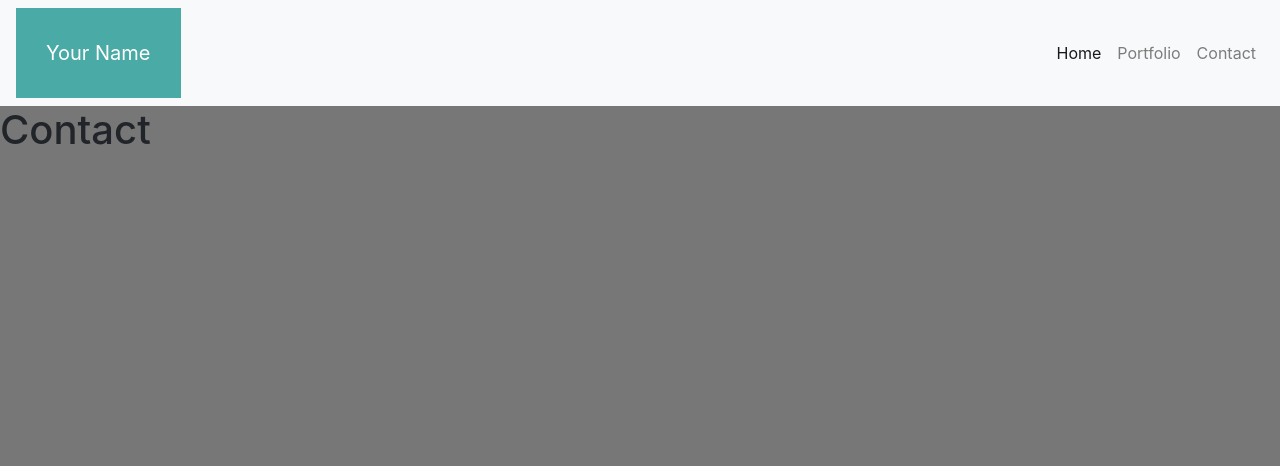
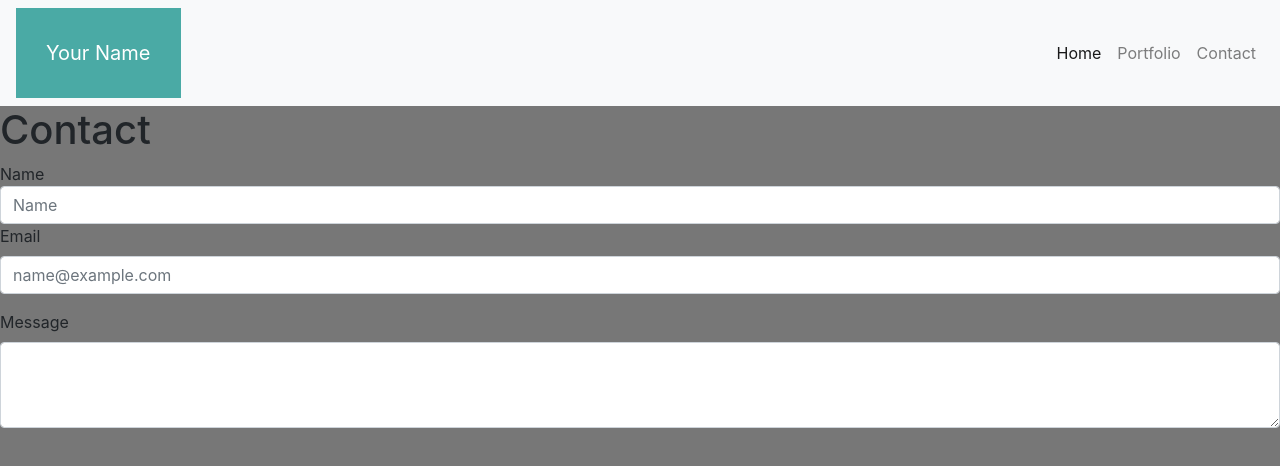
Before and after one commit to jackellis520/Homework-2query, a plain HTML site: page contact2.html in a window 1280 px wide. Drawn offline with nearby package versions, Linux system fonts and the light colour scheme.

Commit message:
formatting update

```diff
--- a/contact2.html
+++ b/contact2.html
@@ -35,7 +35,20 @@
                     <h1>Contact</h1>
             <div class= "row">
                 <div class= "col-md-12">
+                        <form>
+                                    Name
+                                <input class="form-control" type="text" placeholder="Name">
 
+                                <div class="form-group">
+                                  <label for="exampleFormControlInput1">Email</label>
+                                  <input type="email" class="form-control" id="exampleFormControlInput1" placeholder="name@example.com">
+                                </div>
+
+                                <div class="form-group">
+                                        <label for="exampleFormControlTextarea1">Message</label>
+                                        <textarea class="form-control" id="exampleFormControlTextarea1" rows="3"></textarea>
+                                      </div>
+                        </form>
                 </div>
             </div>
                 </div>
```
